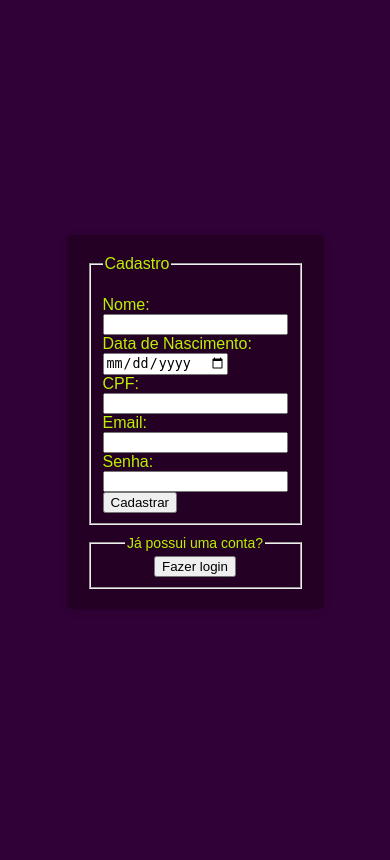
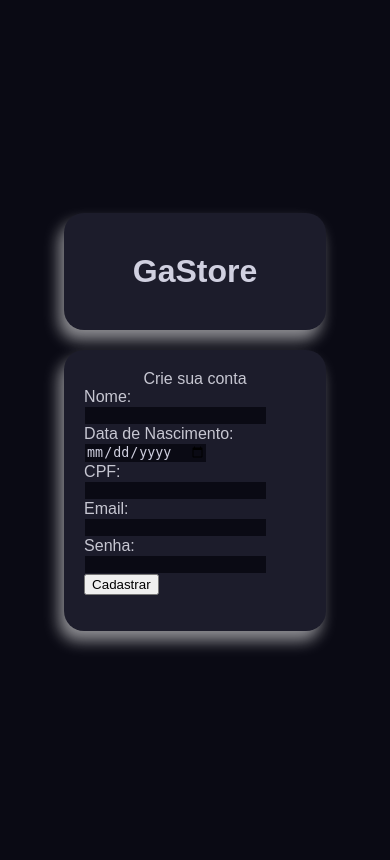
Before and after one commit to ArthurDP-03/GaStore, a PHP site: page /templates/cadastro.html in a window 390 px wide. After the commit the page ends 650 px from the top, so only its background shows below. Run offline with PHP 8.4, Linux system fonts and the light colour scheme.

Commit message:
Tela cadastro
Layout pronto com responsividade

```diff
--- a/static/cadastro.css
+++ b/static/cadastro.css
@@ -1,27 +1,62 @@
 body {
+    background-color: #0a0a14;
+    display: flex;
     font-family: Arial, sans-serif;
-    color: #bcf000;
-    background-color: #300136;
-    display: flex;
+    color: #c7c7d2;
     justify-content: center;
     align-items: center;
-    height: 100vh;
+
+}
+.container{
+    display: flex;
+    flex-direction: row;
+    justify-content: center;
+    align-items: stretch;
+    width: 800px;
+    height: 400px;
+    gap: 20px;
+
+}
+.logo-container, .cadastro-container{
+    display: flex;
+    flex-direction: column;
+    align-items: center;
+    justify-content: center;
+    padding: 20px;
+    border-radius: 20px;
+    box-shadow:
+        -5px 10px 15px rgba(255, 255, 255, 0.534);
+    flex: 1;
+    overflow: hidden;
+}
+.logo{
+    color: #d0d0e0;
+    font-size: 2em;
+    font-weight: bold;
+}
+.logo-container {
+    background: #1c1c2b;
+}
+.cadastro-container {
+    background-color: #1c1c2b;
 }
 
-
-form {
-    background-color: #240024;
-    padding: 20px;
-    border-radius: 5px;
-    box-shadow: 0 2px 10px rgba(0, 0, 0, 0.1);
+.form-group input {
+    background-color: #0a0a14;
+    border: 1px solid #1c1c2b;
+    color: #d0d0e0;
+}
+.form-group input:focus {
+   color: #d0d0e0;
 }
 
-.login-link fieldset{
-
-    margin-top: 10px;
-    text-align: center;
+@media (max-width: 900px) {
+    .container {
+        width: 70%;
+        height: auto;
+        flex-direction: column;
+    }
+    .logo-container {
+        padding: 40px 20px;
+    }
 }
-.login-link fieldset legend{
-    font-size: 14px;
-    font-weight: normal;
-}
--- a/templates/cadastro.html
+++ b/templates/cadastro.html
@@ -3,48 +3,40 @@
         <title>Cadastro</title>
         <meta charset="UTF-8">
         <link rel="stylesheet" href="/static/cadastro.css">
+        <meta name="viewport" content="width=device-width, initial-scale=1.0">
 
     </head>
     <body>
-    <form action="/cadastrar" method="post">
-        <fieldset>
-            <legend>Cadastro</legend>
-            <br>
+        <div class="container">
+            <div class="logo-container">
+                <div class="logo">GaStore</div>
+            </div>
+            <div class="cadastro-container">
+                <div class="cadastro-titulo">Crie sua conta</div>
+                <form class="cadastro-form">
+                    <div class="form-group">
                         <label for="nome">Nome:</label>
-            <br>
                         <input type="text" id="nome" name="nome" required>
-            <br>
-
+                    </div>
+                    <div class="form-group">
                         <label for="data_nascimento">Data de Nascimento:</label>
-            <br>
                         <input type="date" id="data_nascimento" name="data_nascimento" required>
-            <br>
-
+                    </div>
+                    <div class="form-group">
                         <label for="cpf">CPF:</label>
-            <br>
                         <input type="text" id="cpf" name="cpf" required>
-            <br>
-
+                    </div>
+                    <div class="form-group">
                         <label for="email">Email:</label>
-            <br>
                         <input type="email" id="email" name="email" required>
-            <br>
-
+                    </div>
+                    <div class="form-group">
                         <label for="senha">Senha:</label>
-            <br>
                         <input type="password" id="senha" name="senha" required>
-            <br>
-
-            <input type="submit" value="Cadastrar">
-        </fieldset>
-
-        <div class="login-link">
-            <fieldset>
-                <legend>Já possui uma conta?</legend>
-                <button type="button" onclick="window.location.href='/login'">Fazer login</button>
-            </fieldset>
                     </div>
-
+                    <button type="submit" class="cadastro-button">Cadastrar</button>
                 </form>
+            </div>
+        </div>
     </body>
 </html>
```
Also changed, not shown: static/teste.css (deleted). Lines whose indentation alone changed are shown as unchanged.
